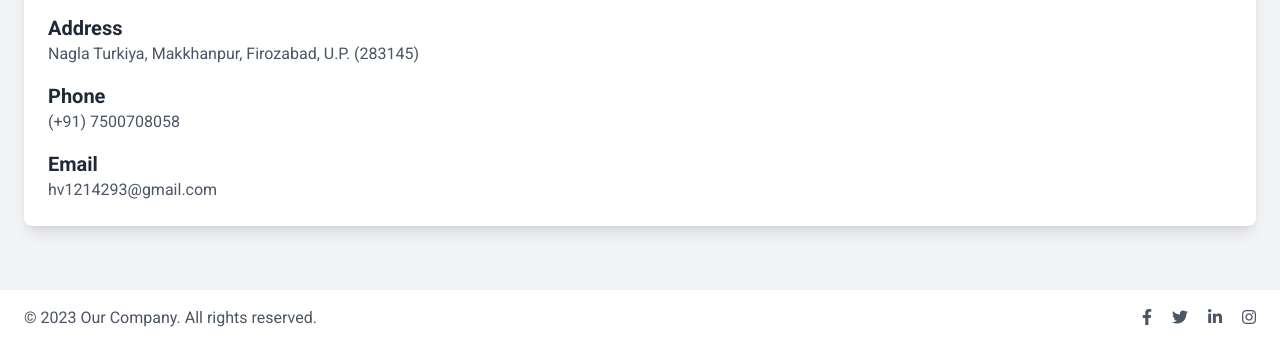
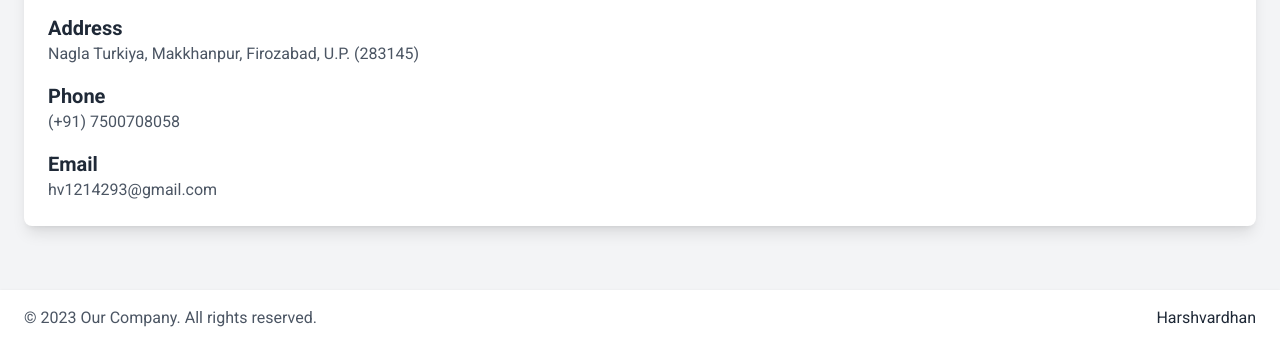
Before and after one commit to Harshvardhanabc/Blog-App, a plain HTML site: page Contact.html in a window 1280 px wide. Shown: the part 1020-1366 px from the top of the page. Drawn offline with nearby package versions, Linux system fonts and the light colour scheme.

Commit message:
Update Contact.html

```diff
--- a/Contact.html
+++ b/Contact.html
@@ -102,6 +102,7 @@
     <p class="text-gray-600">
      © 2023 Our Company. All rights reserved.
     </p>
+    <!---
     <div class="space-x-4">
      <a class="text-gray-600 hover:text-gray-800" href="#">
       <i class="fab fa-facebook-f">
@@ -120,6 +121,8 @@
       </i>
      </a>
     </div>
+    -->
+    <h2>Harshvardhan</h2>
    </div>
   </footer>
  </body>
```
